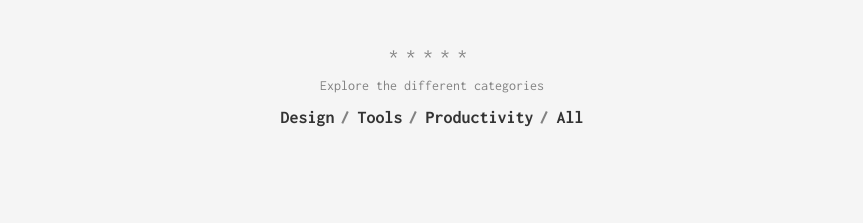
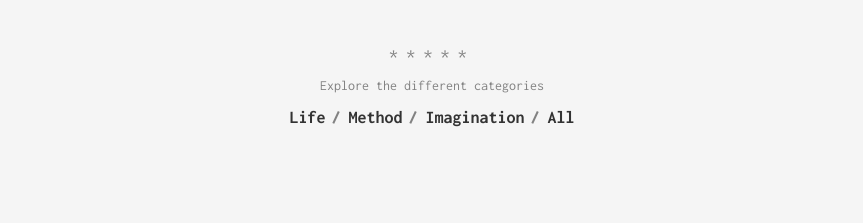
Before and after one commit to shumchi/shumchi.github.io, a Jekyll site: the page built from index.html, in a window 1280 px wide. Shown: the part 752-975 px from the top of the page, without its empty margins (208-1071 px from the left). Built offline with Jekyll 4.4.1, drawn with Linux system fonts in a browser that asks for light colours.

Commit message:
Update categories.yml

```diff
--- a/_data/categories.yml
+++ b/_data/categories.yml
@@ -1,8 +1,8 @@
-- slug: design
-  name: Design
+- slug: life
+  name: Life
 
-- slug: tools
-  name: Tools
+- slug: method
+  name: Method
 
-- slug: productivity
-  name: Productivity
+- slug: imagination
+  name: Imagination
```
